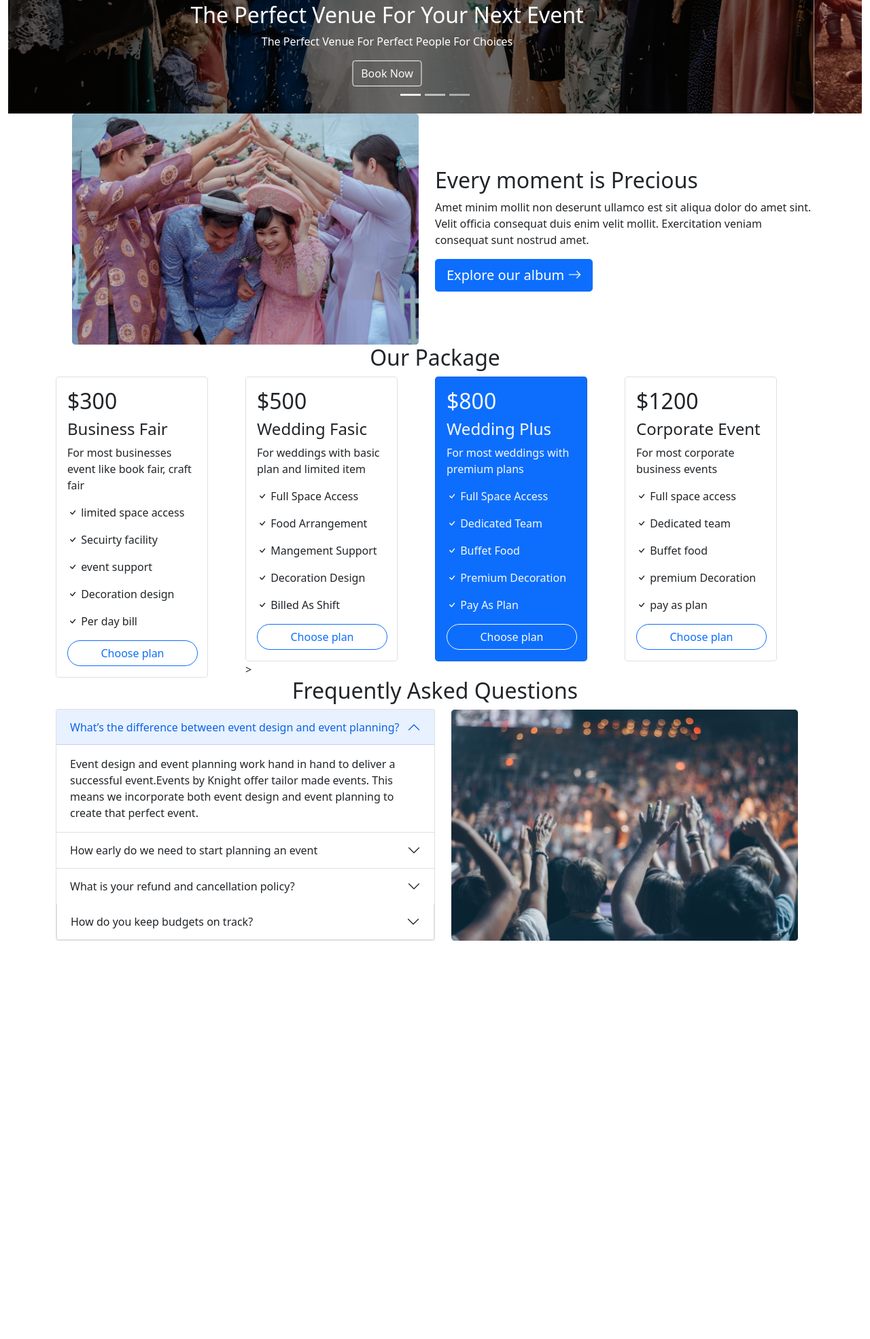
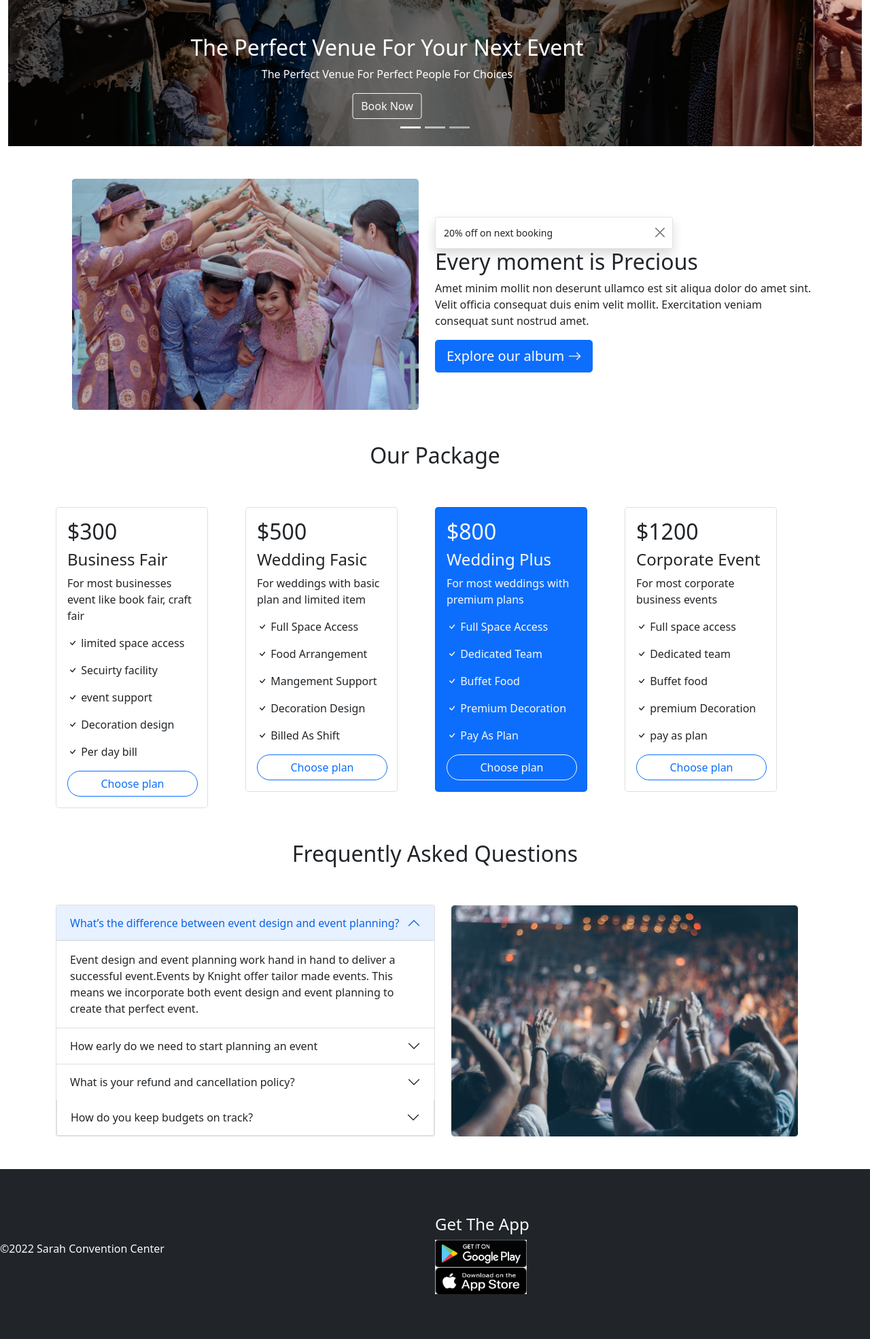
Before and after one commit to Neelporos/convention-center-assingment, a plain HTML site: page index.html in a window 1280 px wide. Shown: the part 398-2368 px from the top of the page at 68% size. Before the commit the page ends 1782 px from the top, so only its background shows below. Drawn offline with nearby package versions, Linux system fonts and the light colour scheme.

Commit message:
footer section done

```diff
--- a/index.html
+++ b/index.html
@@ -40,7 +40,7 @@
 
         <!-- images slider section -->
 
-        <section class="container-fluid mt-10">
+        <section class="container-fluid my-5">
             <div id="carouselExampleCaptions" class="carousel slide" data-bs-ride="carousel">
                 <div class="carousel-indicators">
                     <button type="button" data-bs-target="#carouselExampleCaptions" data-bs-slide-to="0" class="active"
@@ -104,13 +104,23 @@
 
     <main>
         <!-- banner section start -->
-        <section class="container">
+        <section class="container my-5">
             <div class="row">
                 <div class="d-flex align-items-center">
                     <div class="col-lg-6">
                         <img class="container-fluid" src="images/images/wedding.png" alt="">
                     </div>
                     <div class="con-lg-6">
+                        <div class="toast show justify-content-end" role="alert" aria-live="assertive"
+                            aria-atomic="true">
+                            <div class="d-flex">
+                                <div class="toast-body">
+                                    20% off on next booking
+                                </div>
+                                <button type="button" class="btn-close me-2 m-auto" data-bs-dismiss="toast"
+                                    aria-label="Close"></button>
+                            </div>
+                        </div>
                         <h2>Every moment is Precious</h2>
                         <p>Amet minim mollit non deserunt ullamco est sit aliqua dolor do amet sint. Velit officia
                             consequat
@@ -126,7 +136,7 @@
 
         <!-- Package section start -->
         <section class="container">
-            <div class="d-flex justify-content-center">
+            <div class="d-flex justify-content-center my-5">
                 <h2>Our Package</h2>
             </div>
             <div class="row">
@@ -164,7 +174,7 @@
                                 <a href="#" class="btn btn-outline-primary rounded-pill" style="width: 12rem;">Choose
                                     plan</a>
                             </div>
-                        </div>>
+                        </div>
                     </div>
                     <div class="col-3">
                         <div class="card rounded-3 bg-primary text-light" style="width: 14rem;">
@@ -206,7 +216,7 @@
 
         <!-- Frequently Asked Questions section start -->
         <section class="container">
-            <div class="d-flex justify-content-center">
+            <div class="d-flex justify-content-center my-5">
                 <h2>Frequently Asked Questions</h2>
             </div>
             <div class="row">
@@ -305,6 +315,25 @@
 
     </main>
 
+    <!-- footer section start -->
+    <footer class="mt-5">
+        <div class="row">
+            <div class="d-flex align-items-center bg-dark text-light" style="height: 250px;">
+                <div class="col-6">
+                    <p>&copy;2022 Sarah Convention Center</p>
+                </div>
+                <div class="col-6">
+                    <div>
+                        <h4>Get The App</h4>
+                        <img style="width: 135px; height: 40px;" src="images/icons/google-play-store-logo.png"
+                            alt=""><br>
+                        <img style="width: 135px; height: 40px;" src="images/icons/Untitled.png" alt="">
+                    </div>
+                </div>
+            </div>
+        </div>
+    </footer>
+    <!-- footer section end -->
 
     <!-- bootstrap script -->
     <script src="https://cdn.jsdelivr.net/npm/bootstrap@5.1.3/dist/js/bootstrap.bundle.min.js"
```
Also changed, not shown: images/icons/Untitled.png (added), images/icons/google-play-store-logo.png (added).
